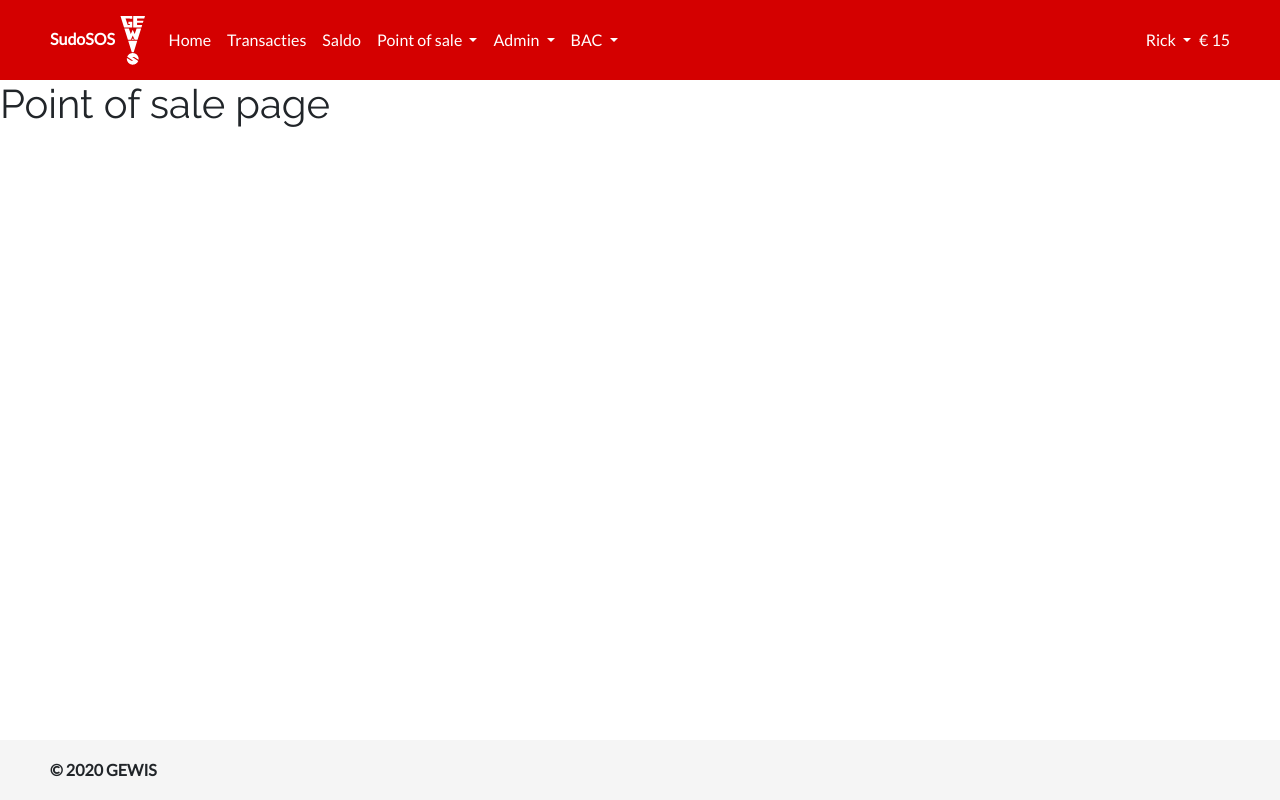
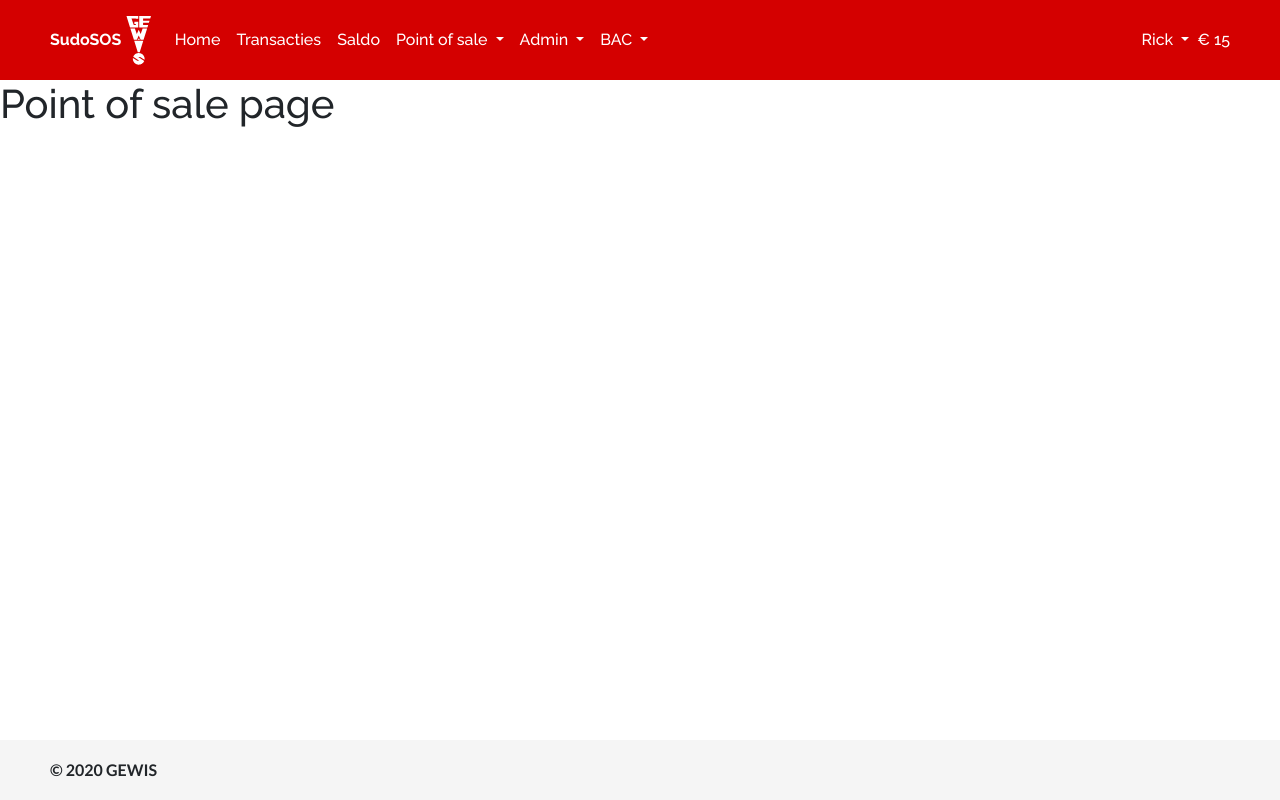
Before and after one commit to GEWIS/sudosos-frontend, a Vue app: page /point-of-sale in a window 1280 px wide. Built offline with nearby package versions, Linux system fonts and the light colour scheme.

Commit message:
lint-staged automatic backup

```diff
--- a/src/styles/global/_main.scss
+++ b/src/styles/global/_main.scss
@@ -1,12 +1,21 @@
+// Imports
 @import "~bootstrap/scss/bootstrap";
-@import url('https://fonts.googleapis.com/css?family=Lato&display=swap');
-@import url('https://fonts.googleapis.com/css?family=Raleway&display=swap');
+@import url('https://fonts.googleapis.com/css?family=Lato:400,400i,700,700i&display=swap');
+@import url('https://fonts.googleapis.com/css?family=Raleway:500,500i,700,700i&display=swap');
 
 // Global GEWIS font
 body {
     font-family: "Lato", "Arial", sans-serif !important;
+    font-weight: 400;
 }
 
-h1, h2, h3, h4, h5, h6, .lead {
+// Global GEWIS font for headers and lead text pieces
+h1, h2, h3, h4, h5, h6, .lead, nav.navbar {
     font-family: 'Raleway', sans-serif !important;
+    font-weight: 500;
 }
+
+// Class you need to use to make sure tables have correct headers for custom style
+.table-header {
+    border-bottom: 1px solid gray;
+}
```
